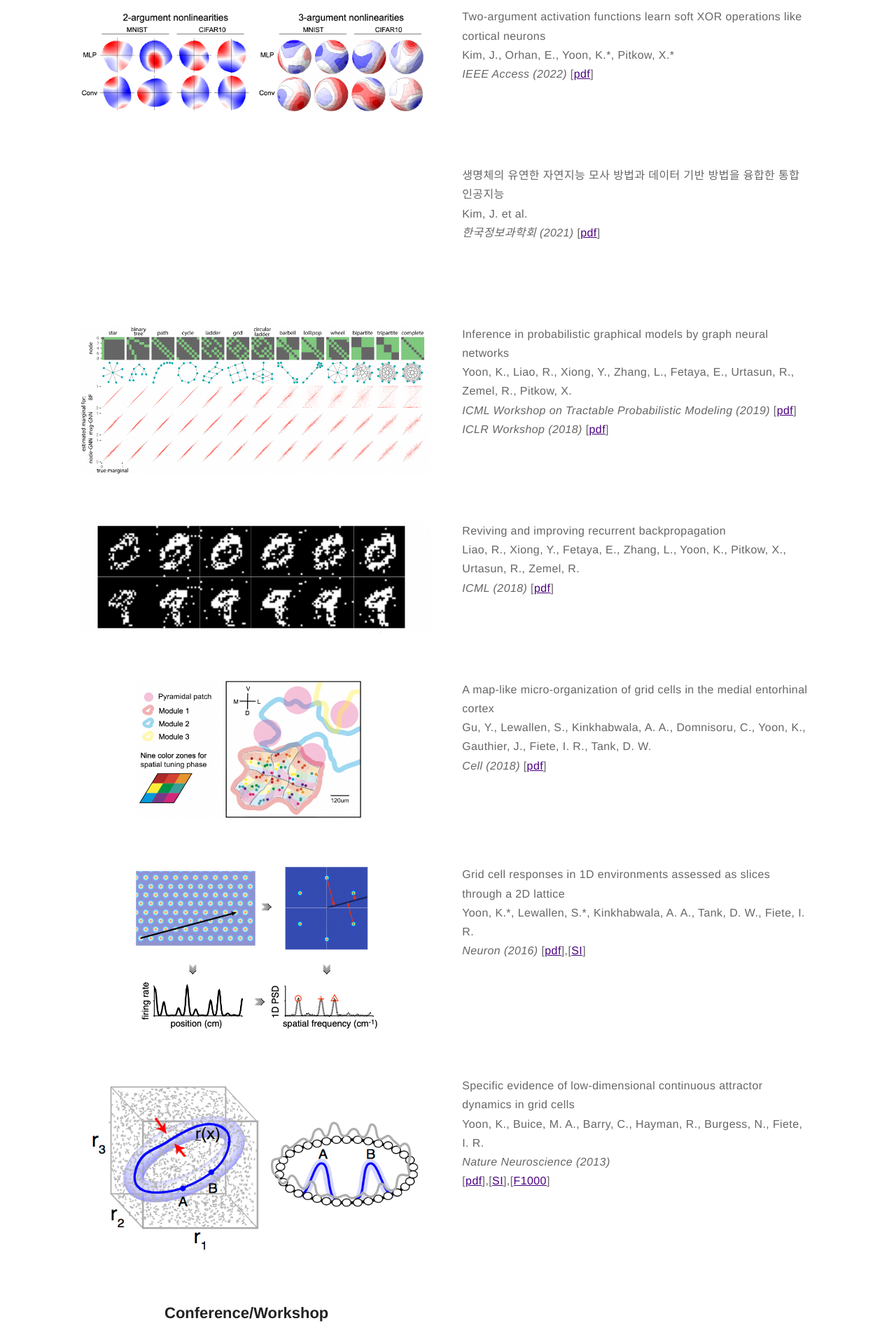
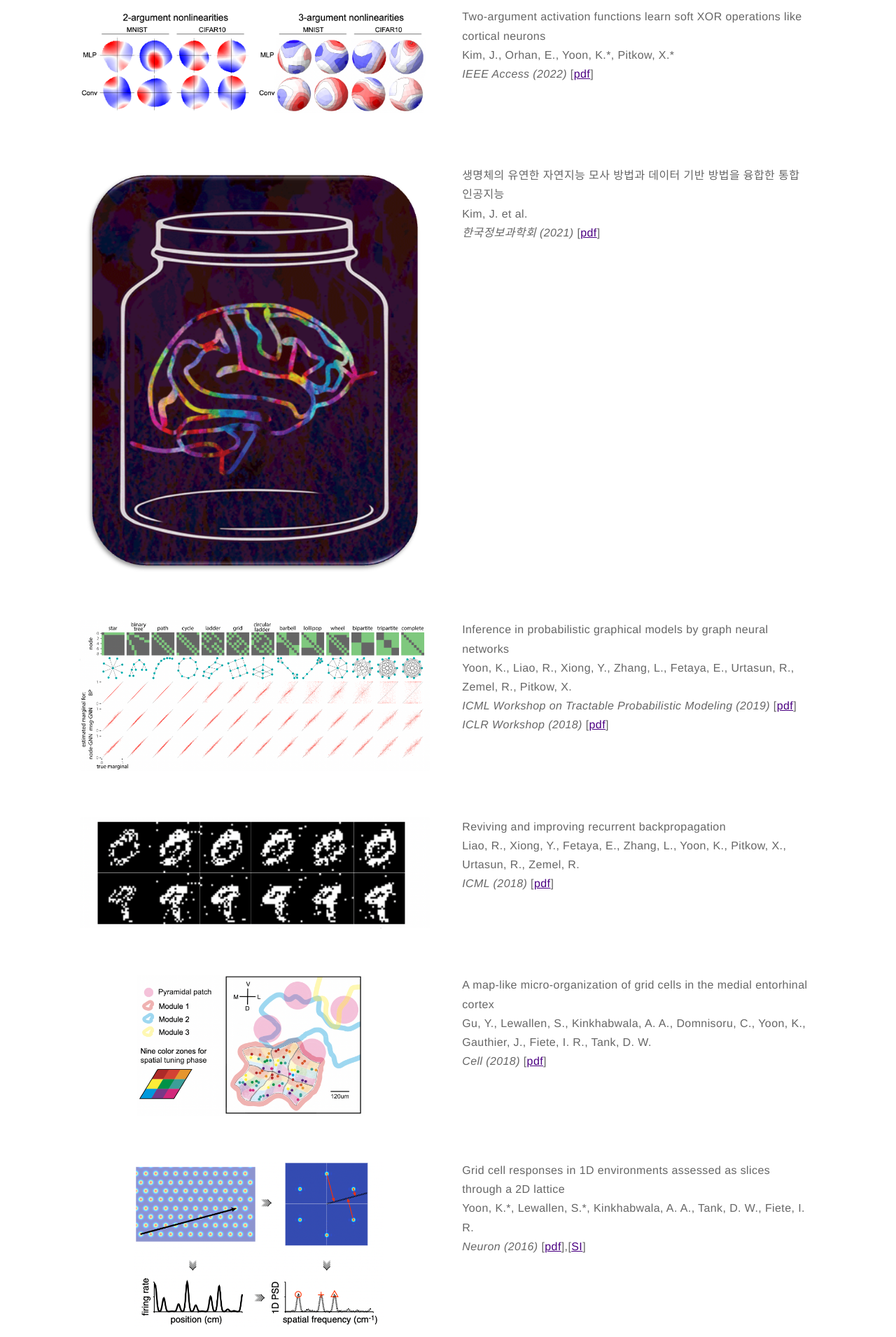
Before and after one commit to kijungyoon/kijungyoon.github.io, a Jekyll site: the page built from papers.md, in a window 1280 px wide. Shown: the part 1564-3475 px from the top of the page at 70% size. Built offline with Jekyll 4.4.1, drawn with Linux system fonts in a browser that asks for light colours.

Commit message:
Update papers.md

```diff
--- a/papers.md
+++ b/papers.md
@@ -75,7 +75,7 @@
 
 <div class="side-by-side">
     <div class="toleft">
-
+        <img class="image" src="https://kijungyoon.github.io/assets/images/brain.png" alt="Alt Text">
     </div>
 
     <div class="toright">
```
